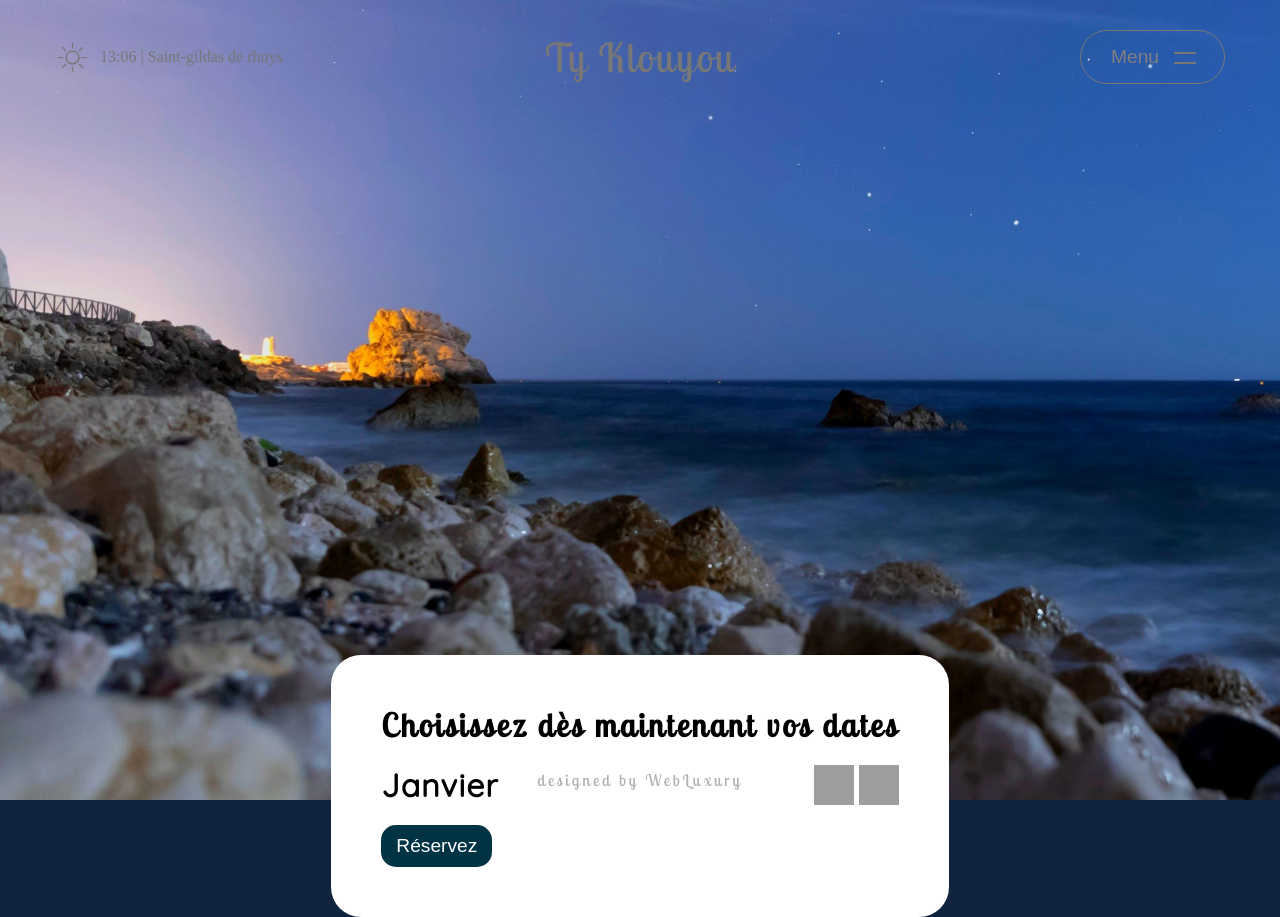
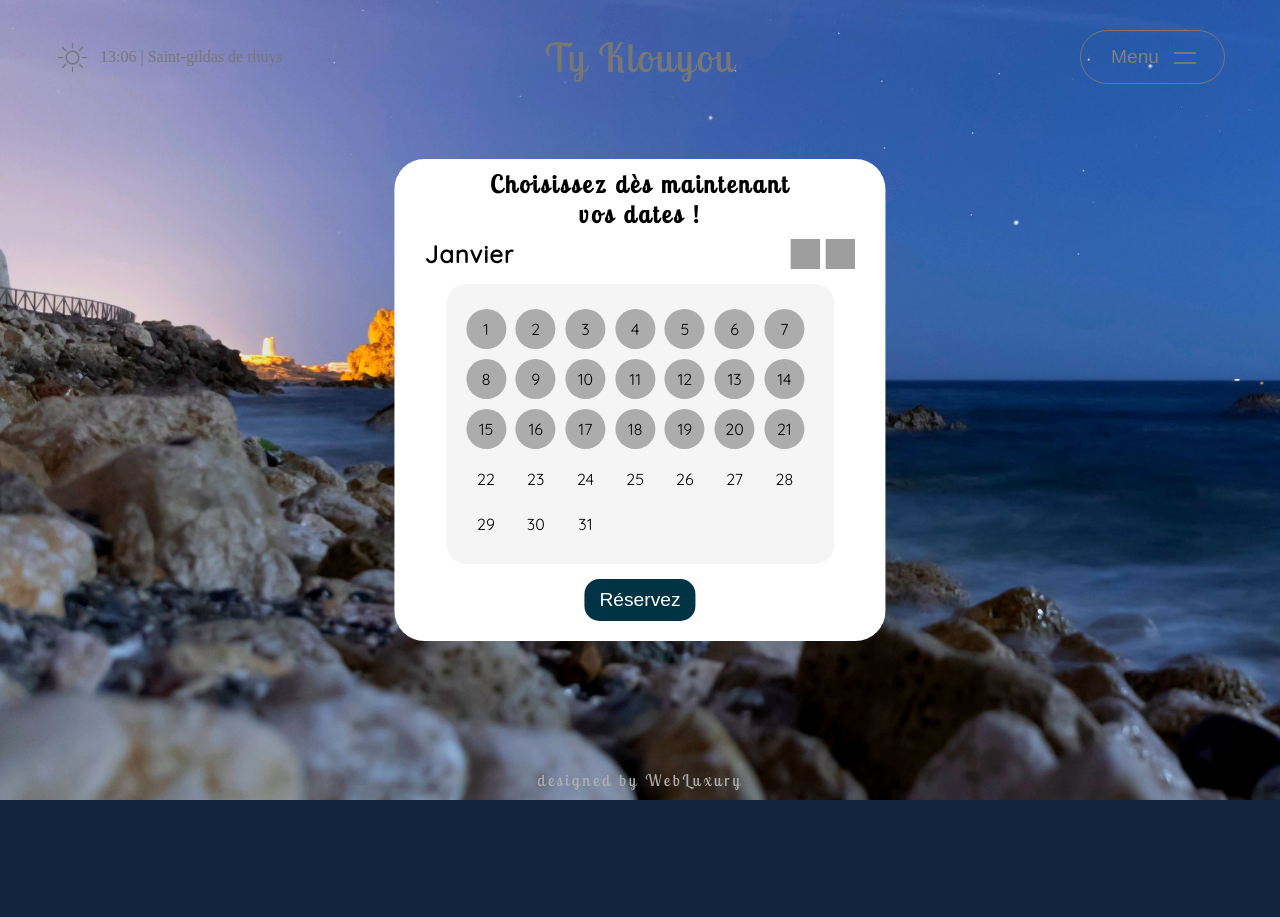
Before and after one commit to Adrien-legeleu/Ty-Klouyou-maison, a React (Create React App) app in the folder tyklouyou/: page /contact in a window 1280 px wide. After the commit the page ends 800 px from the top, so only its background shows below. Built offline with nearby package versions, Linux system fonts and the light colour scheme; grey boxes are pictures that could not be loaded.

Commit message:
ty klouyou

```diff
--- a/tyklouyou/src/components/Calendar.jsx
+++ b/tyklouyou/src/components/Calendar.jsx
@@ -1,7 +1,10 @@
+import { setDate } from "date-fns";
+import { getDate } from "date-fns";
 import React, { useEffect, useState } from "react";
 
 const Calendar = () => {
   const [monthIndex, setMonthIndex] = useState(0);
+  const [arrayDays , setArrayDays]=useState([])
   const month = [
     "Janvier",
     "Février",
@@ -16,17 +19,18 @@ const Calendar = () => {
     "Novembre",
     "Décembre",
   ];
+  let nbrMonth = 30;
+
 
   useEffect(() => {
-      let year=new Date().getFullYear()
-      let nbrMonth = 30;
+    let year = new Date().getFullYear();
     switch (monthIndex) {
       case 0:
         nbrMonth = 31;
         break;
-        case 1:
-          nbrMonth = year%4 == 0 ? 29 : 28;
-          break;
+      case 1:
+        nbrMonth = year % 4 == 0 ? 29 : 28;
+        break;
       case 2:
         nbrMonth = 31;
         break;
@@ -61,15 +65,33 @@ const Calendar = () => {
       default:
         break;
     }
+    const daysArray = Array.from({ length: nbrMonth }, (_, index) => index + 1);
+    setArrayDays(daysArray)
+
   }, [monthIndex]);
+
+  const today=new Date();
+  const tomorrow=new Date()
+  tomorrow.setDate(today.getDate()+1)
+
+
+  const colorReservation=(e)=>{
+    const day=e.target
+    if (day.classList.contains("disabled")) {
+        console.log("tete");
+    }else{
+        console.log("reerre");
+    }
+}
+
 
   return (
     <div className="calendar-container">
       <div className="calendar">
-        <h2>Choisissez dès maintenant vos dates</h2>
+        <h2 className="title">Choisissez dès maintenant vos dates !</h2>
         <div className="choice-month">
           <div className="month">
-            <h2>{month[monthIndex]}</h2>
+            <h2 className="month-text">{month[monthIndex]}</h2>
           </div>
           <div className="btn-choice-month">
             <div
@@ -91,7 +113,15 @@ const Calendar = () => {
           </div>
         </div>
         <div className="calendar-date">
-
+          {arrayDays.map((day) => (
+            <div
+              className={`day ${new Date(tomorrow.getFullYear(), monthIndex, day) < tomorrow ? "disabled" : ""}`}
+              key={day}
+              onClick={colorReservation}
+            >
+              <p>{day}</p>
+            </div>
+          ))}
         </div>
         <div className="btn-reserve">
           <button>Réservez</button>
--- a/tyklouyou/src/style/components/_calendar.scss
+++ b/tyklouyou/src/style/components/_calendar.scss
@@ -1,13 +1,19 @@
 .calendar{
     background: white;
-    padding: 50px;
+    padding: 10px 30px 20px;
     border-radius: 30px;
+    position: fixed;
+    top: 50%;
+    left: 50%;
+    transform: translate(-50% , -50%);
 
-    h2{
-        font-size: 2rem;
+    .title{
+        font-size: 1.5rem;
         text-align: center;
         letter-spacing: 3px;
         font-family: $fontTR;
+        width: 80%;
+        margin: 0 auto;
 
     }
     .choice-month{
@@ -15,13 +21,14 @@
         grid-template-columns: 60% 40%;
         align-items: center;
         justify-content: center;
+        padding: 10px 0 0;
 
         .month{
             @include AlignChild(row,center,flex-start);
-            padding: 20px 0;
-            h2{
+
+            .month-text{
                 font-family: $fontR;
-                letter-spacing: 1px
+                letter-spacing: 1px;
             }
         }
 
@@ -29,8 +36,8 @@
             @include AlignChild(row,center,flex-end);
             gap: 5px;
             .img{
-                width: 40px;
-                height: 40px;
+                width: 30px;
+                height: 30px;
                 cursor: pointer;
 
                 &:nth-child(1){
@@ -50,4 +57,42 @@
             }
         }
     }
+    .calendar-date{
+        width: 90%;
+        background: whitesmoke;
+        padding: 20px;
+        border-radius: 20px;
+        margin: 15px auto;
+        display: grid;
+        grid-template-columns: repeat(7,1fr);
+        grid-template-rows: repeat(4 , 50px);
+        align-items: center;
+        justify-content: center;
+
+        .day{
+            @include AlignChild(row, center, center);
+            border-radius: 50%;
+            width: 40px;
+            height: 40px;
+            font-family: $fontR;
+            cursor: pointer;
+            transition: 0.2s ease-out;
+            &:hover{
+                background: #1413428a;
+                color: white
+            }
+        }
+        .disabled{
+            background: rgb(172, 172, 172);
+            cursor: not-allowed;
+            &:hover{
+                background: rgb(172, 172, 172);
+                color: black
+            }
+        }
+    }
+
+    .btn-reserve{
+        @include AlignChild(row,center,center);
+    }
 }
```
